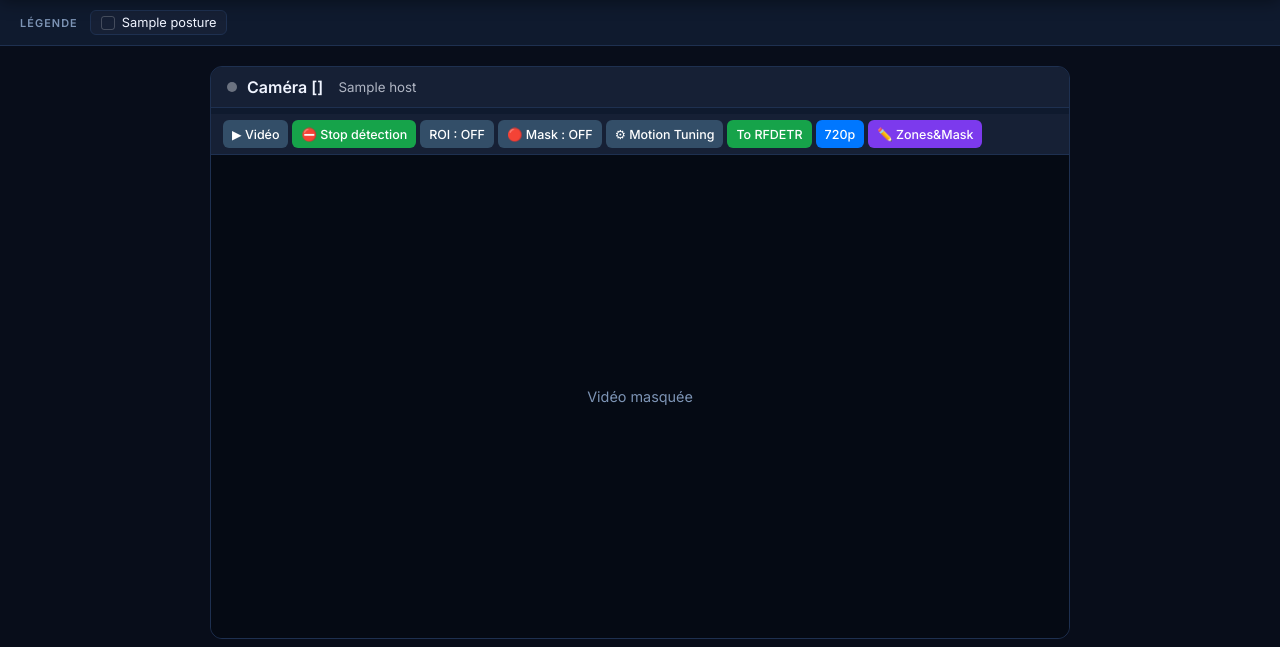
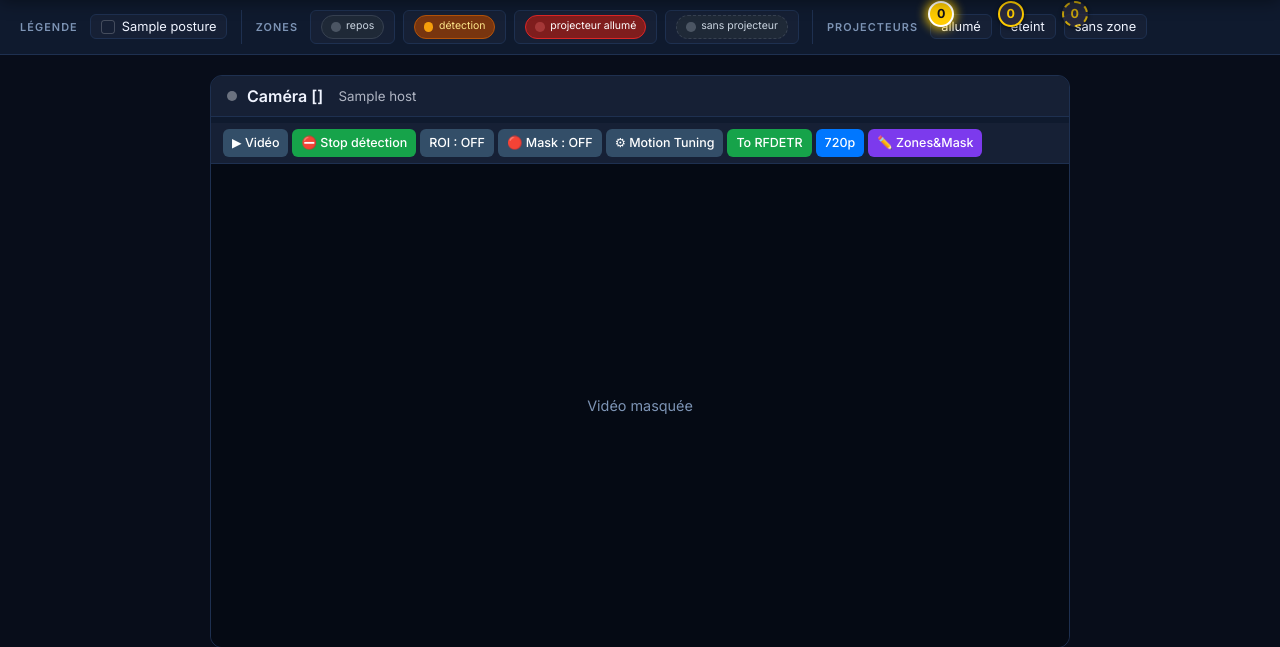
Before and after one commit to frankkubler/4iSafeCross, a Flask app: template templates/index.html in a window 1280 px wide. Shown: the part 56-703 px from the top of the page. Run offline with Flask 3, Linux system fonts and the light colour scheme; the template is opened without the code that fills it: most values are stand-ins (such as "Sample title", 1, 10 or a date in 2020); parts of the project's set-up code (start-up, migrations or seed data) failed here and were passed over.

Commit message:
feat(ihm): documenter le code couleur des zones et projecteurs dans la légende
Chaque pastille portait déjà une infobulle détaillée, mais rien n'expliquait le
code couleur lui-même : il fallait survoler chaque élément pour comprendre, ou
deviner. La barre de légende, qui ne décrivait que les couleurs de posture,
couvre désormais les deux familles de pastilles :

  Zones        repos · détection · projecteur allumé · sans projecteur
  Projecteurs  allumé · éteint · sans zone

Les entrées réutilisent les classes réelles (.zone-pill, .projector-pin) : la
légende montre exactement ce que l'écran affiche, et suivra toute évolution du
style sans se désynchroniser. Version statique — hors flux, pulsation désactivée
pour ne pas attirer l'œil en permanence.

Chaque entrée porte elle-même une infobulle qui dit ce que l'état implique, par
exemple « aucun projecteur n'est affecté à cette zone : elle détecte mais ne
signale rien physiquement ».

```diff
--- a/templates/index.html
+++ b/templates/index.html
@@ -146,6 +146,22 @@
             border-bottom: 3px solid #7f1d1d;
         }
         .relays-banner small { font-weight: normal; opacity: .9; }
+        /* Légende : réutilise les classes réelles pour montrer exactement ce que
+           l'écran affiche, mais en version statique (hors flux, sans animation). */
+        .legend-sep {
+            width: 1px; align-self: stretch;
+            background: var(--border); margin: 0 .35rem;
+        }
+        .legend-pill { cursor: help; }
+        .legend-pill.alert .dot { animation: none; }
+        .legend-pin {
+            position: static; transform: none;
+            width: 22px; height: 22px;
+            margin-right: .35rem;
+            cursor: help;
+        }
+        .legend-pin.on { box-shadow: 0 0 6px 2px rgba(255,204,0,.6); }
+
         /* Pastilles d'état par zone, sous chaque caméra : elles localisent l'alerte
            (caméra + zone + projecteurs). Un bandeau global en plus faisait doublon. */
         .zone-pills { display: flex; flex-wrap: wrap; gap: .4rem; padding: .3rem 0 .1rem; }
@@ -994,6 +1010,33 @@
             <span>{{ posture }}</span>
         </div>
         {% endfor %}
+
+        <span class="legend-sep" aria-hidden="true"></span>
+        <span class="legend-bar-title">Zones</span>
+        <div class="legend-item" title="Aucune personne dans la zone et aucun projecteur allumé">
+            <span class="zone-pill legend-pill"><span class="dot"></span>repos</span>
+        </div>
+        <div class="legend-item" title="Une personne est détectée dans la zone — l'alerte n'est pas encore déclenchée (debounce)">
+            <span class="zone-pill legend-pill detection"><span class="dot"></span>détection</span>
+        </div>
+        <div class="legend-item" title="Un projecteur de la zone est allumé : temporisation d'extinction, fail-safe et relais partagé compris">
+            <span class="zone-pill legend-pill alert"><span class="dot"></span>projecteur allumé</span>
+        </div>
+        <div class="legend-item" title="Aucun projecteur n'est affecté à cette zone : elle détecte mais ne signale rien physiquement">
+            <span class="zone-pill legend-pill norelay"><span class="dot"></span>sans projecteur</span>
+        </div>
+
+        <span class="legend-sep" aria-hidden="true"></span>
+        <span class="legend-bar-title" title="Pastilles posées sur la vue caméra, à l'emplacement des projecteurs">Projecteurs</span>
+        <div class="legend-item" title="Relais actif : le projecteur éclaire sur le terrain">
+            <span class="projector-pin legend-pin on">0</span><span>allumé</span>
+        </div>
+        <div class="legend-item" title="Projecteur posé sur le plan, relais au repos">
+            <span class="projector-pin legend-pin">0</span><span>éteint</span>
+        </div>
+        <div class="legend-item" title="Projecteur posé sur le plan mais déclaré dans aucune zone : il ne s'allumera jamais">
+            <span class="projector-pin legend-pin unbound">0</span><span>sans zone</span>
+        </div>
     </div>
 
     <!-- ── Caméras ── -->
```
